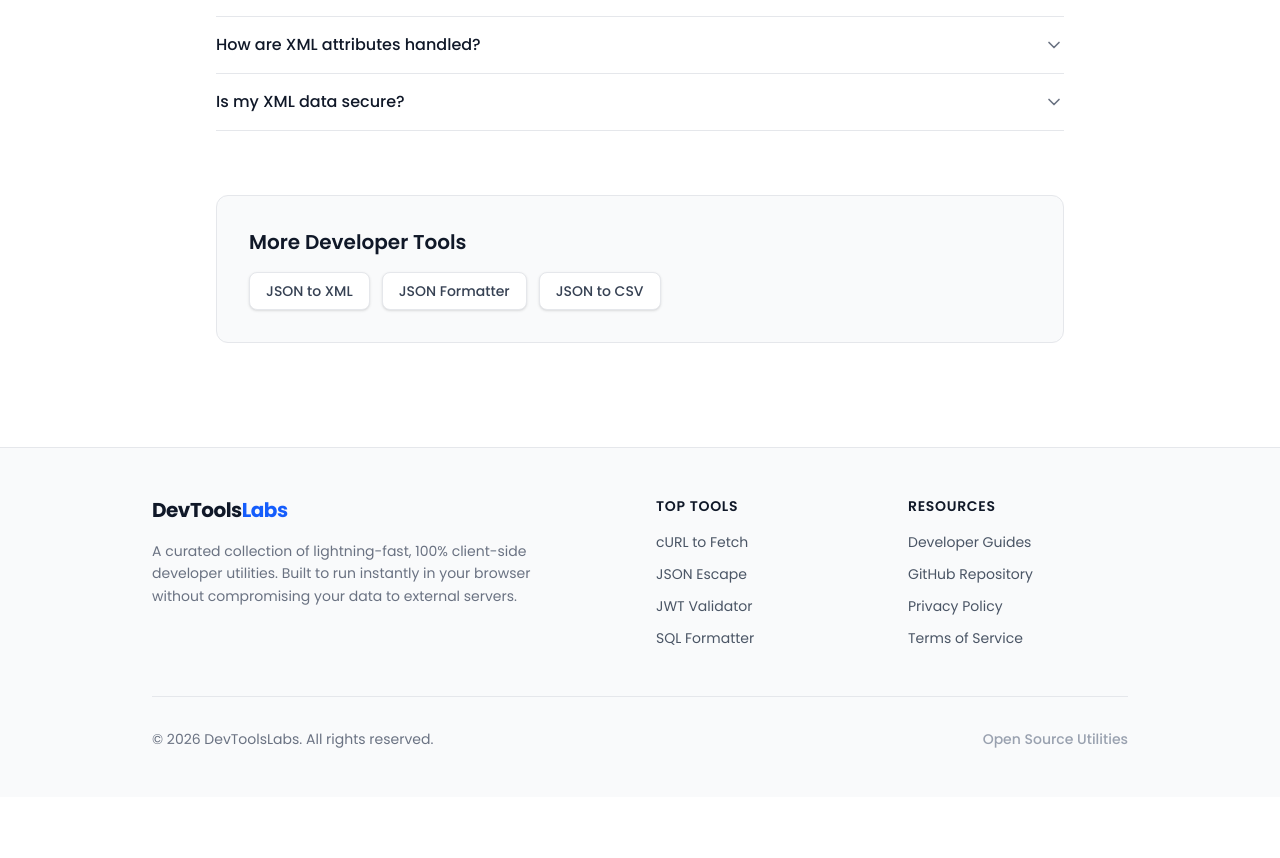
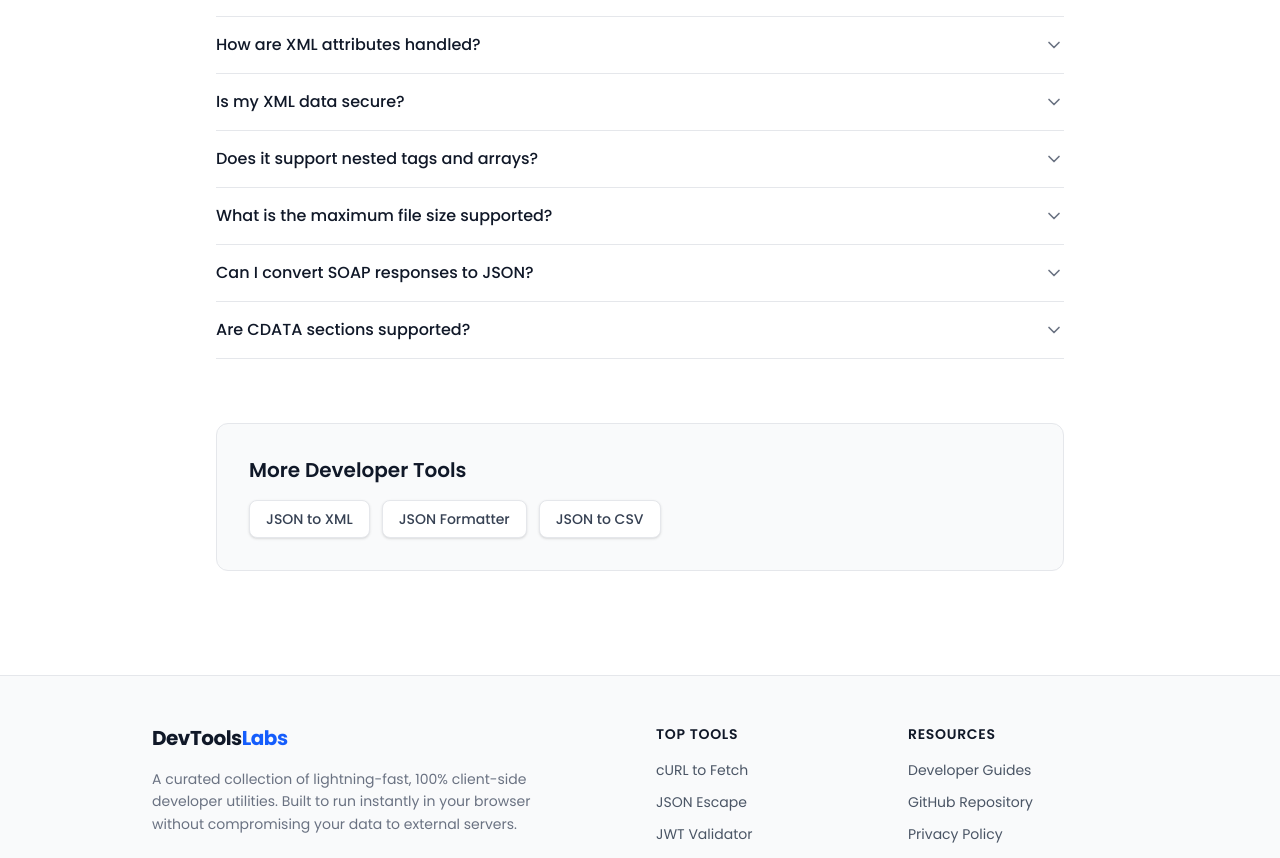
Before and after one commit to ArhamAshfaqft/devtoolslabs, a Next.js app: page /xml-to-json in a window 1280 px wide. Shown: the part 2040-2898 px from the top of the page. Before the commit the page ends 2837 px from the top, so only its background shows below. Built offline with nearby package versions, Linux system fonts and the light colour scheme.

Commit message:
docs: expand FAQ sections for all Phase 13 tools to 6+ items

```diff
--- a/app/base64-url-safe/page.tsx
+++ b/app/base64-url-safe/page.tsx
@@ -39,11 +39,27 @@ export default function Base64UrlSafePage() {
       faqs={[
         {
           question: "How is this different from standard Base64?",
-          answer: "Standard Base64 uses characters (+, /, =) that are reserved in URLs and can break navigation. The URL-Safe variant uses '-' and '_' instead, and eliminates padding '=' characters."
+          answer: "Standard Base64 uses characters (+, /, =) that are reserved in URLs and can break navigation or tracking. The URL-Safe variant swaps them for '-' and '_' respectively, and removes trailing padding '='."
         },
         {
           question: "Is this safe for sensitive data?",
           answer: "Yes. All encoding and decoding happens locally in your browser. No data is ever sent to our servers, ensuring your strings remain private."
+        },
+        {
+          question: "Why remove the padding (=)?",
+          answer: "URL-safe Base64 often omits padding because the `=` character is used to separate query parameters in URLs. Most modern decoders can handle strings without padding automatically."
+        },
+        {
+          question: "Is this the same as 'base64url' in Node.js?",
+          answer: "Yes. This tool implements the exact RFC 4648 'base64url' standard used in modern web APIs and authentication frameworks."
+        },
+        {
+          question: "Can I use this for JWT troubleshooting?",
+          answer: "Absolutely. JWT headers and payloads are almost always encoded using Base64 URL-safe. This tool helps you manually decode those segments to verify data."
+        },
+        {
+          question: "Does it support binary data?",
+          answer: "This web version supports UTF-8 text strings. For raw binary data (like images), we recommend our specialized 'Base64 to Image' tool."
         }
       ]}
       relatedTools={[
--- a/app/env-to-json/page.tsx
+++ b/app/env-to-json/page.tsx
@@ -40,6 +40,22 @@ export default function EnvToJsonPage() {
         {
           question: "How are quoted values handled?",
           answer: "The parser automatically detects and removes both single (') and double (\") quotes from around values, following standard .env formatting rules."
+        },
+        {
+          question: "What happens to empty lines?",
+          answer: "Empty lines or lines containing only whitespace are skipped to ensure the resulting JSON is clean and valid."
+        },
+        {
+          question: "Can it handle complex values with '=' signs?",
+          answer: "Yes. The parser only splits on the first `=` found in a line, allowing values like connection strings or URLs to contain `=` characters without breaking the parse."
+        },
+        {
+          question: "Is it safe for secrets and API keys?",
+          answer: "Yes, 100%. All processing happens in your browser's memory. No network requests are made, so your secrets never touch our infrastructure."
+        },
+        {
+          question: "Can I convert the JSON back to .env?",
+          answer: "Currently, this tool is one-way (Env to JSON). We are working on a reverse converter for an upcoming release."
         }
       ]}
       relatedTools={[
--- a/app/json-to-xml/page.tsx
+++ b/app/json-to-xml/page.tsx
@@ -35,11 +35,27 @@ export default function JsonToXmlPage() {
       faqs={[
         {
           question: "Can I generate XML attributes?",
-          answer: "Yes! If you prefix a JSON key with `@_` (e.g., '@_id': 123), it will be converted into an attribute (id='123') rather than a tag."
+          answer: "Yes! If you prefix a JSON key with `@_` (e.g., '@_id': 123), it will be converted into an attribute (id='123') rather than a nested tag."
         },
         {
           question: "Is the XML output formatted?",
-          answer: "Yes, the output is automatically beautified with 2-space indentation for maximum readability."
+          answer: "Yes, the output is automatically beautified with 2-space indentation and line breaks for maximum readability."
+        },
+        {
+          question: "Does it support custom root nodes?",
+          answer: "The resulting XML structure mirrors your JSON object. To define a root node, simply wrap your data in a single top-level JSON key."
+        },
+        {
+          question: "How are JSON arrays converted to XML?",
+          answer: "Arrays are converted into repeating XML elements. For example, `{ 'item': [1, 2] }` becomes `<item>1</item><item>2</item>`."
+        },
+        {
+          question: "Is there a limit to nesting depth?",
+          answer: "No. The converter handles deep recursion, making it suitable for generating complex XML schemas used in enterprise middleware."
+        },
+        {
+          question: "Is my JSON data kept private?",
+          answer: "Yes. Like all tools on DevToolsLabs, the conversion is performed client-side. Your data never leaves your machine."
         }
       ]}
       relatedTools={[
--- a/app/xml-to-json/page.tsx
+++ b/app/xml-to-json/page.tsx
@@ -35,11 +35,27 @@ export default function XmlToJsonPage() {
       faqs={[
         {
           question: "How are XML attributes handled?",
-          answer: "By default, attributes are prefixed with `@_` to distinguish them from standard tags, ensuring no data loss during conversion."
+          answer: "By default, attributes are prefixed with `@_` (e.g., id='1' becomes '@_id': 1) to distinguish them from standard tags, ensuring no data loss during conversion."
         },
         {
           question: "Is my XML data secure?",
-          answer: "Yes. All conversion happens locally in your browser using JavaScript. No data is ever uploaded to our servers."
+          answer: "Yes. All conversion happens locally in your browser using JavaScript. No data is ever uploaded to our servers, making it safe for sensitive enterprise configuration parsing."
+        },
+        {
+          question: "Does it support nested tags and arrays?",
+          answer: "Yes. The converter intelligently identifies repeating elements and groups them into JSON arrays, while maintain the hierarchy of nested tags."
+        },
+        {
+          question: "What is the maximum file size supported?",
+          answer: "Since the tool runs in your browser, it can handle several megabytes of XML data depending on your available RAM. For extremely large datasets (100MB+), specialized streaming parsers are recommended."
+        },
+        {
+          question: "Can I convert SOAP responses to JSON?",
+          answer: "Absolutely. This tool is designed to help developers modernize legacy SOAP-based services by transforming the XML-encoded body into a format easily consumable by React or Vue applications."
+        },
+        {
+          question: "Are CDATA sections supported?",
+          answer: "Yes, the parser correctly identifies and extracts content from `<![CDATA[...]]>` blocks, preserving the literal text inside without escaping."
         }
       ]}
       relatedTools={[
```
